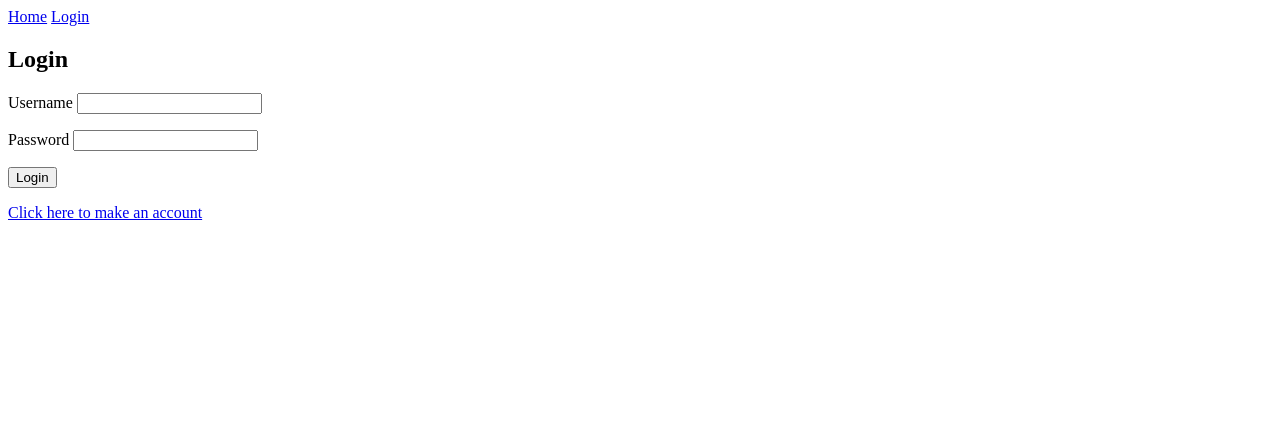
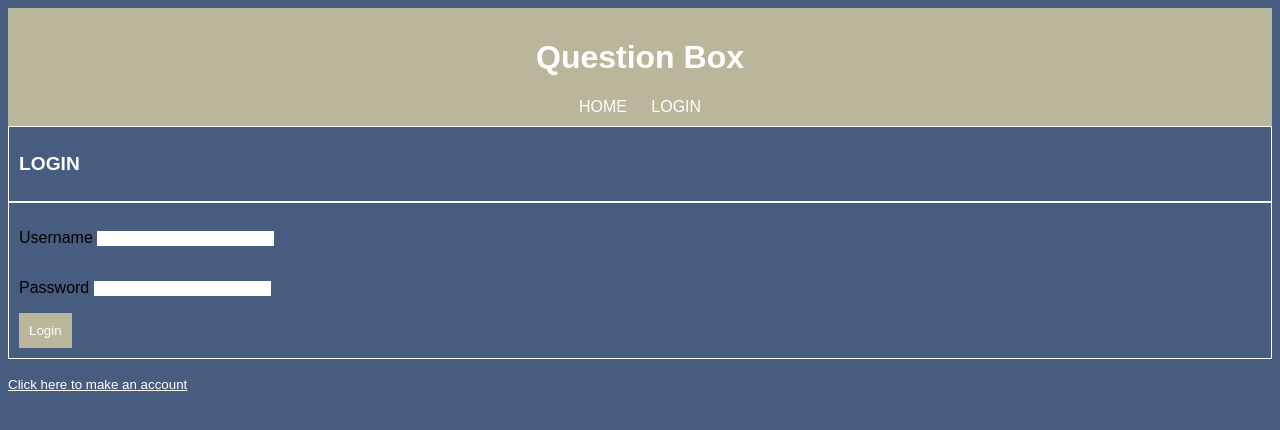
Before and after one commit to momentum-team-3/questionbox-shaneneiman, a Django app: page /users/login/ in a window 1280 px wide. Shown: the top 430 px of the page. Run offline with Django 3.2, Linux system fonts and the light colour scheme; parts of the project's set-up code (start-up, migrations or seed data) failed here and were passed over.

Commit message:
css added

```diff
--- a/static/css/style.css
+++ b/static/css/style.css
@@ -0,0 +1,82 @@
+* {
+    box-sizing: border-box;
+    padding: 0;
+    border: 0;
+    font-family: arial;
+}
+
+header {
+    background-size: cover;
+    background-color: rgba(204, 196, 159, 0.863);
+    color: rgb(255, 255, 255);
+    text-align: center;
+    padding-top: 10px;
+    padding-bottom: 10px;
+
+}
+
+body {
+    background-color: rgb(72, 92, 128);
+    padding: 20 px;
+}
+
+nav > a {
+    color: rgb(255, 255, 255);
+    text-decoration: none;
+    text-transform: uppercase;
+    padding: 10px;
+}
+
+nav > a:hover {
+    font-weight: bold;
+}
+
+button {
+    background-color: rgba(204, 196, 159, 0.863);
+    color: rgb(255, 255, 255);
+    padding: 10px;
+}
+
+.flex-container {
+    display: flex;
+    flex-direction: row;
+    flex-wrap: wrap;
+
+}
+
+.flex-item {
+    display: flex;
+    flex-direction: column;
+    flex-wrap: wrap;
+    flex-grow: 0;
+    flex-shrink: 0;
+    flex-basis: 100%;
+    padding: 10px;
+    border: 1px solid rgb(255, 255, 255);
+}
+
+.title {
+    font-weight: bold;
+    font-size: larger;
+    text-transform: uppercase;
+    color: rgb(255, 255, 255);
+}
+
+.link {
+    font-size: smaller;
+    color: rgb(255, 255, 255);
+}
+
+.link:hover {
+    font-weight: bold;
+    color: rgba(204, 196, 159, 0.863);
+}
+
+.text {
+    color: rgb(255, 255, 255);
+}
+
+#invalid-login {
+    font-weight: bold;
+    color: rgb(255, 0, 0)
+}
--- a/templates/base.html
+++ b/templates/base.html
@@ -5,13 +5,14 @@
     <head>
         <meta charset="UTF-8">
         <meta name="viewport" content="width=device-width, initial-scale=1.0">
+        <link rel="stylesheet" href="{% static 'css/style.css' %}">
         <title>Question Box</title>
     </head>
     <body>
         <header>
+            <h1>Question Box</h1>
             {% block navbar %}
             <nav>
-                <div>
                     <a href="{% url 'list_question' %}">Home</a>
                     {% if request.user.is_authenticated %}
                     <a href="{% url 'ask_question' %}">Ask a Question</a>
@@ -20,11 +21,10 @@
                     {% else %}
                     <a href="{% url 'login_user' %}">Login</a>
                     {% endif %}
-                </div>
             </nav>
             {% endblock %}
         </header>
-        <main>
+        <main class="flex-container">
             {% block content %}
             {% endblock %}
         </main>
--- a/templates/questions/ask_question.html
+++ b/templates/questions/ask_question.html
@@ -2,7 +2,7 @@
 
 {% block content %}
 <h2>Ask a new question!</h2>
-<div>
+<div class="flex-item">
     <form action="{% url 'ask_question' %}" method="POST">
         {% csrf_token %}
         {{ form.as_p }}
--- a/templates/users/create_user.html
+++ b/templates/users/create_user.html
@@ -1,8 +1,8 @@
 {% extends "base.html" %}
 
 {% block content %}
-<h2>Create a User Account</h2>
-<form action="{% url 'create_user' %}" method="POST">
+<h2 class="title">Create a User Account</h2>
+<form class ="flex-item" action="{% url 'create_user' %}" method="POST">
     {% csrf_token %}
     {{ form.as_p }}
     <div>
--- a/templates/users/login_user.html
+++ b/templates/users/login_user.html
@@ -1,14 +1,15 @@
 {% extends "base.html" %}
 
 {% block content %}
-<h2>Login</h2>
+<div class="flex-item">
+    <h2 class="title">Login</h2>
 
 {% if retry %}
-<p id="invalid_login">Invalid Username or Password</p>
+<p id="invalid-login">Invalid Username or Password</p>
 {% endif %}
-
+</div>
 <p>
-<form method="POST">
+<form class="flex-item" method="POST">
     {% csrf_token %}
     <p>
         <label for="username">Username</label>
@@ -23,5 +24,5 @@
     </div>
 </form>
 </p>
-<p><a href="{% url 'create_user' %}">Click here to make an account</a></p>
+<p><a class="link" href="{% url 'create_user' %}">Click here to make an account</a></p>
 {% endblock %}
```
Also changed, not shown: answers/views.py (+7 -0 lines), questions/views.py (+11 -0 lines), templates/answers/list_answer.html (+7 -6 lines), templates/questions/list_question.html (+7 -7 lines), templates/questions/list_user_questions.html (+7 -7 lines), templates/questions/view_question.html (+16 -13 lines).
